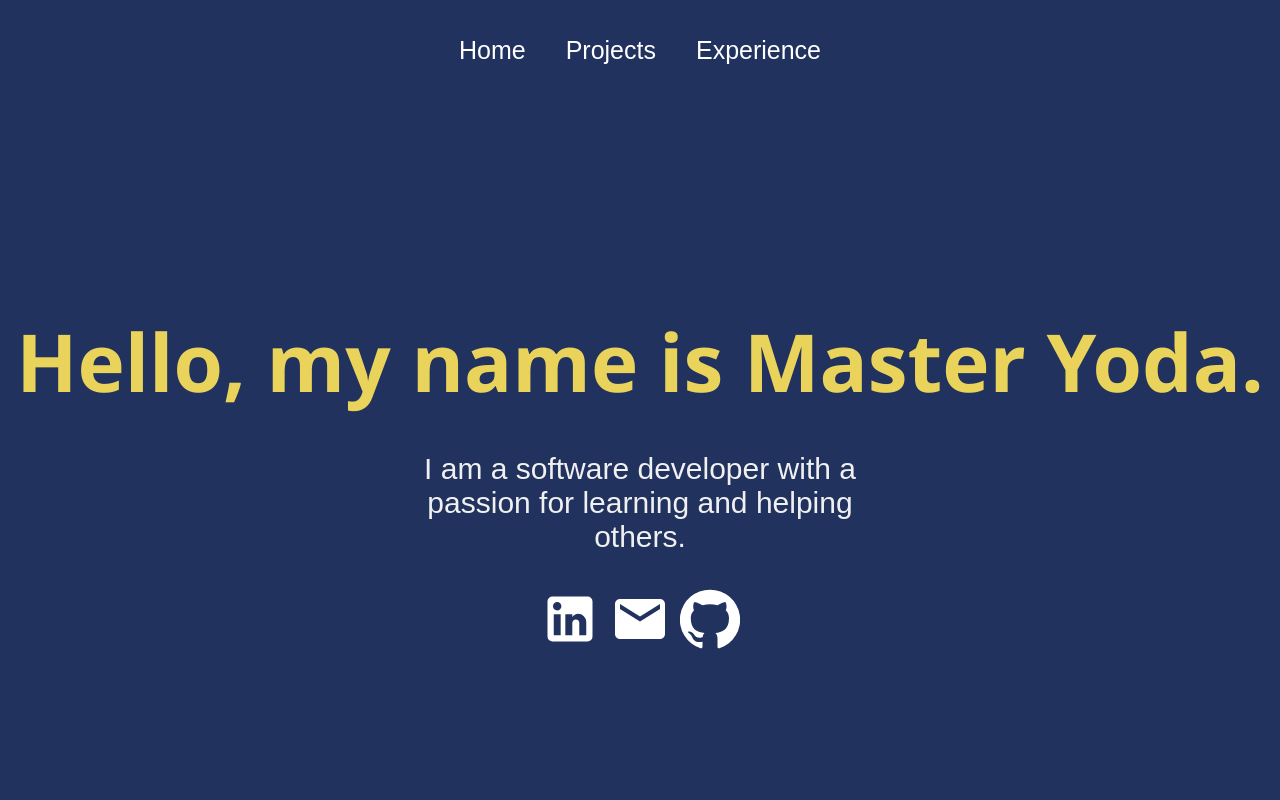
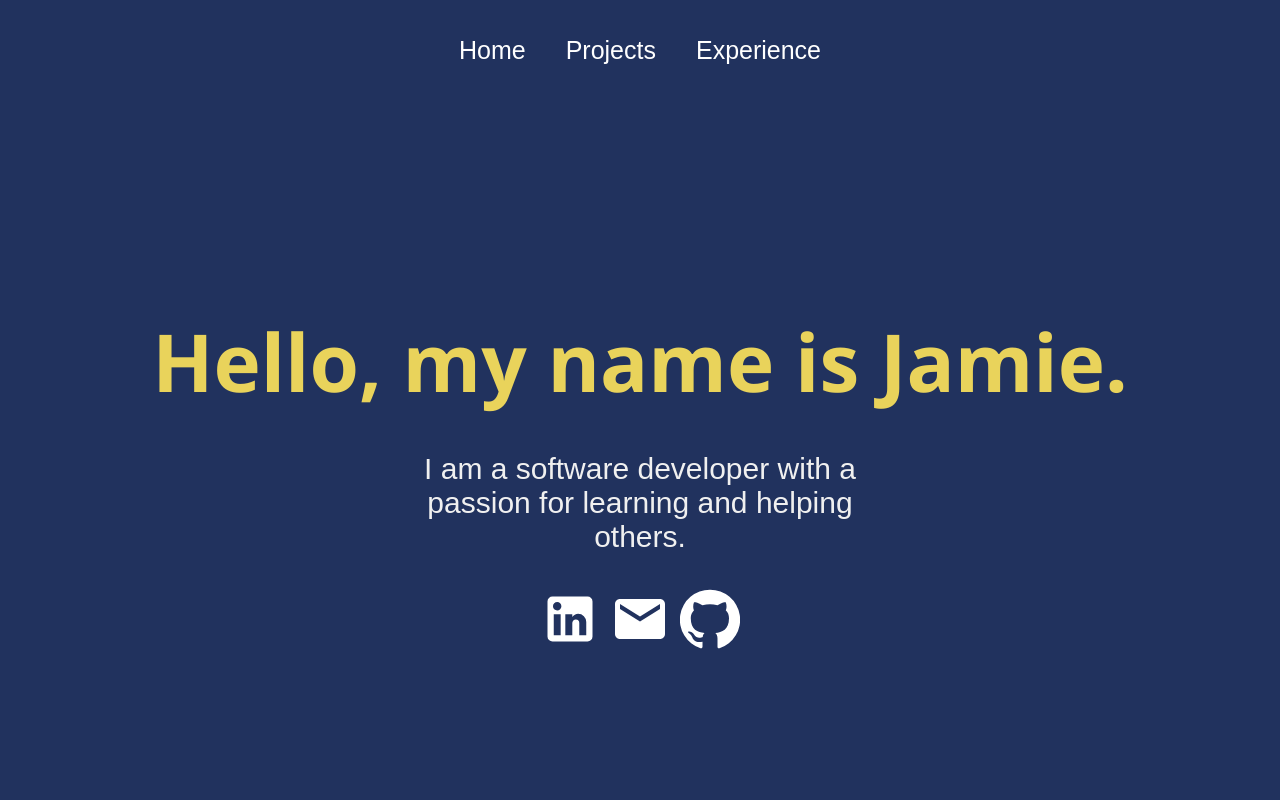
Before and after one commit to jhughes1790/react-personal-portfolio-website, a React (Create React App) app: page / in a window 1280 px wide. Shown: the top 800 px of the page. Built offline with nearby package versions, Linux system fonts and the light colour scheme.

Commit message:
test successful

```diff
--- a/src/pages/Home.js
+++ b/src/pages/Home.js
@@ -15,7 +15,7 @@ function Home() {
   return (
     <div className="home">
       <div className="about">
-        <h2> Hello, my name is Master Yoda.</h2>
+        <h2> Hello, my name is Jamie.</h2>
         <div className="prompt">
           <p>I am a software developer with a passion for learning and helping others.</p>
           <a href="https://www.linkedin.com/in/james-hughes-24006713b/" target="_blank" rel="noreferrer">
```
